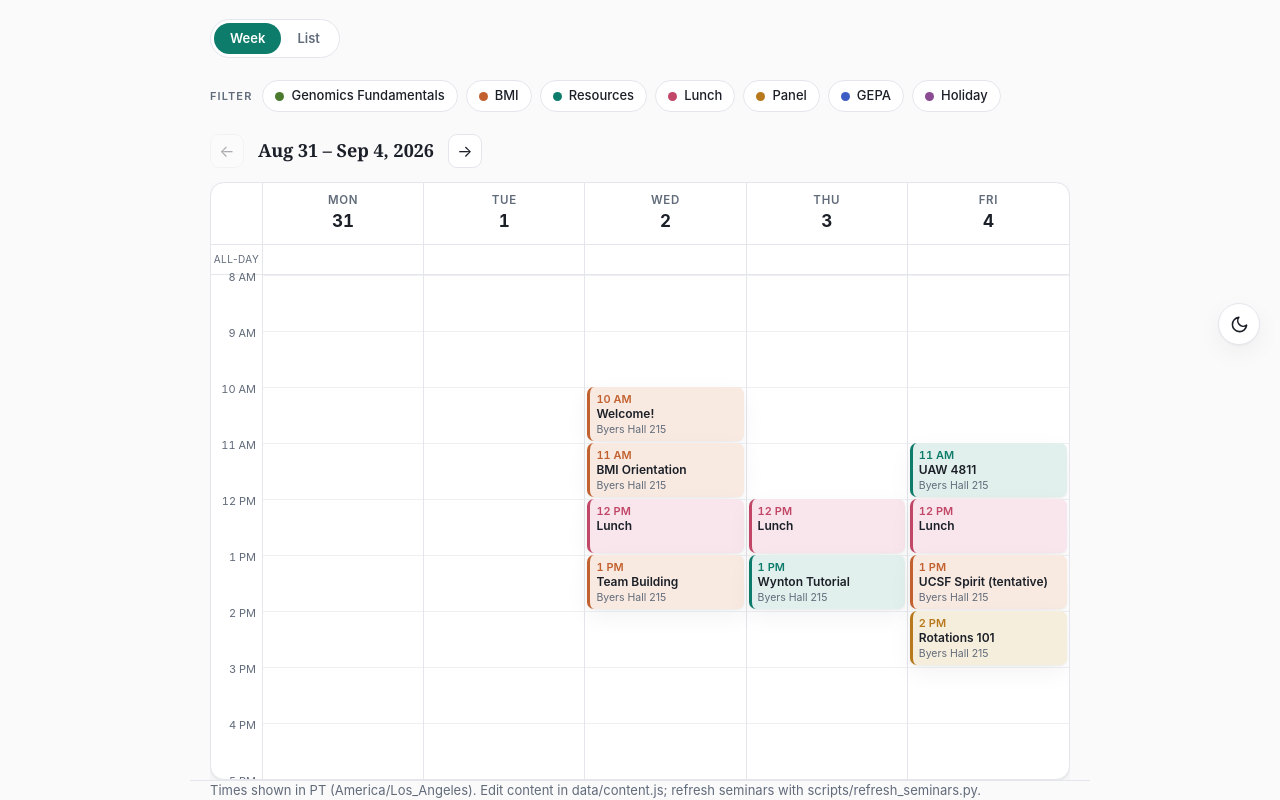
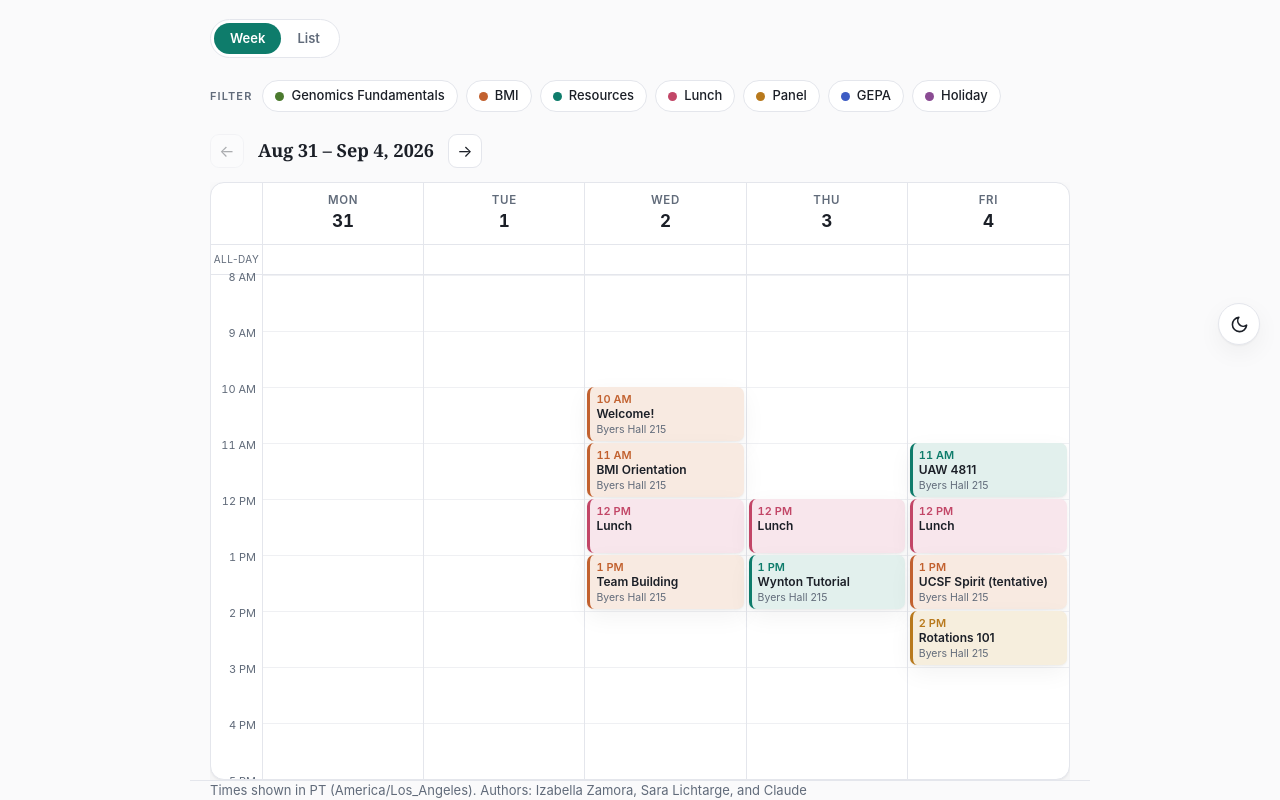
Before and after one commit to izabellaleahz/bmi-orientation, a plain HTML site: page index.html in a window 1280 px wide. Shown: the part 435-1235 px from the top of the page. Drawn offline with nearby package versions, Linux system fonts and the light colour scheme.

Commit message:
added authorship lol

```diff
--- a/index.html
+++ b/index.html
@@ -445,7 +445,7 @@
     (CONFIG.location?`<span>📍 <b>${esc(CONFIG.location)}</b></span>`:``) +
     (CONFIG.tzLabel?`<span>🕑 All times <b>${esc(CONFIG.tzLabel)}</b></span>`:``);
   document.getElementById("foot-note").textContent =
-    `Times shown in ${CONFIG.tzLabel||"local time"}${CONFIG.timezone?` (${CONFIG.timezone})`:``}. Edit content in data/content.js; refresh seminars with scripts/refresh_seminars.py.`;
+    `Times shown in ${CONFIG.tzLabel||"local time"}${CONFIG.timezone?` (${CONFIG.timezone})`:``}. Authors: Izabella Zamora, Sara Lichtarge, and Claude`;
   document.getElementById("sched-intro").textContent =
     "The orientation runs " + (span||"over the listed days") + ". Filter by track and add any session to your calendar.";
 
```
